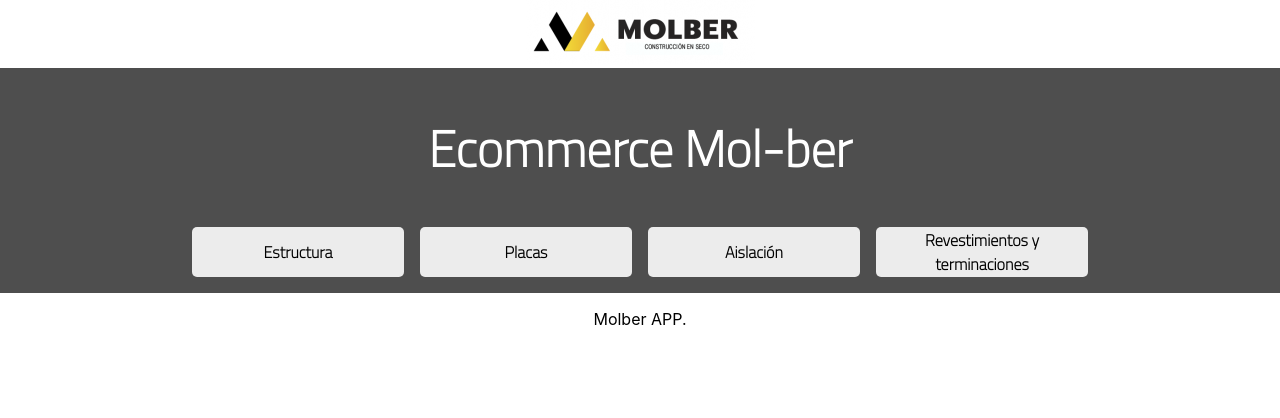
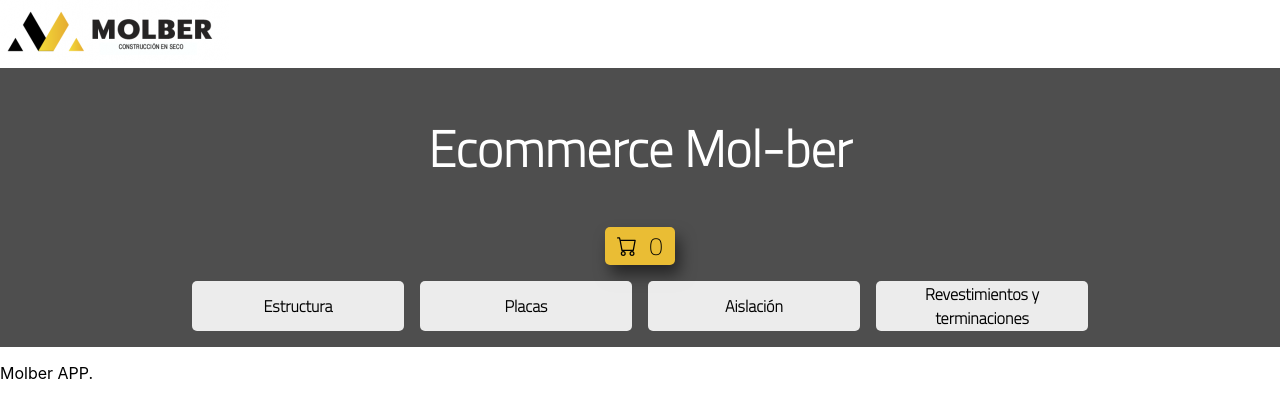
Before and after one commit to GonzaSebastian/react-toledo, a React (Create React App) app: page / in a window 1280 px wide. Shown: the top 418 px of the page. Built offline with nearby package versions, Linux system fonts and the light colour scheme.

Commit message:
se agrega CartWidget + se crea carpeta y archivo js Button

```diff
--- a/src/App.js
+++ b/src/App.js
@@ -3,15 +3,15 @@ import Navbar from './components/Navbar/Navbar';
 
 function App() {
   return (
-    <div className="App">
+    <>
       <header>
-        <img src="./images/logomolber.png" />
+        <img src="./images/logomolber.png" alt="imagelogo" />
         <Navbar/>
         <p>
           Molber APP.
         </p>
       </header>
-    </div>
+    </>
   );
 }
 
--- /dev/null
+++ b/src/components/CartWidget/CartWidget.css
@@ -0,0 +1,13 @@
+.Cart {
+    background-color: #eabd34;
+    font-size: 25px;
+    width: 70px;
+    display: flex;
+    justify-content: space-evenly;
+    border-radius: 5px;
+    box-shadow: 5px 10px 15px rgba(0, 0, 0, 0.5);
+    margin-bottom: 1rem;
+}
+.imgCarrito {
+    width: 20px;
+}
--- /dev/null
+++ b/src/components/CartWidget/CartWidget.js
@@ -0,0 +1,12 @@
+import './CartWidget.css'
+
+const CartWidget = () => {
+    return (
+        <div className='Cart'>
+            <img src='./images/cart.svg' alt='carrito' className='imgCarrito' />
+            0
+        </div>
+    )
+}
+
+export default CartWidget
--- a/src/components/Navbar/Navbar.js
+++ b/src/components/Navbar/Navbar.js
@@ -1,9 +1,11 @@
 import './Navbar.css'
+import CartWidget from '../CartWidget/CartWidget'
 
 const Navbar = () => {
     return (
         <nav className='nav'>
             <h1>Ecommerce Mol-ber </h1>
+            <CartWidget />
             <div className="btm">
                 <button>Estructura</button>
                 <button>Placas</button>
```
Also changed, not shown: public/images/cart.svg (added), src/components/Button/button.js (added).
